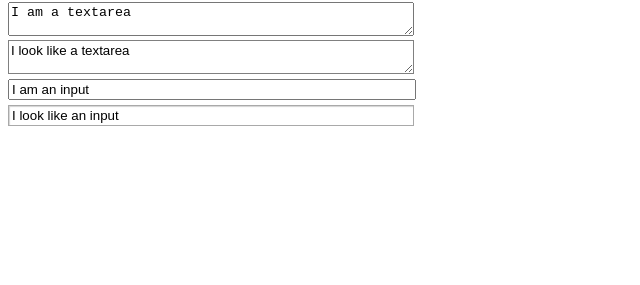
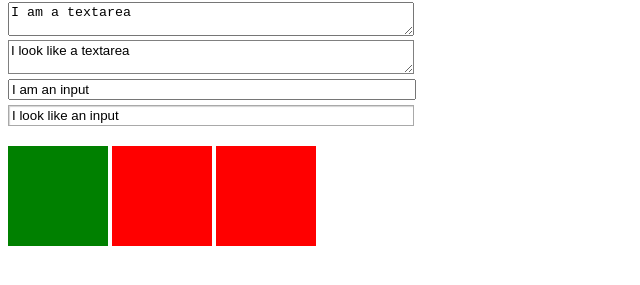
Before and after one commit to SameerMakhija/Todo_Applications, a plain HTML site: page Convert_Div_to_textBox/index.html in a window 1280 px wide. Shown: the part 65-350 px from the top of the page, without its empty margins (0-640 px from the left). Drawn offline with Linux system fonts and the light colour scheme.

Commit message:
Added Custom CheckBox

```diff
--- a/Convert_Div_to_textBox/index.html
+++ b/Convert_Div_to_textBox/index.html
@@ -42,6 +42,21 @@
             padding: 2px 3px;
             width: 398px;
         }
+
+        .whatever{
+            background-color: red;
+            display: inline-block;
+            width: 100px;
+            height: 100px;
+        }
+
+        #checkboxes input[type=checkbox]{
+            display: none;
+        }
+
+        #checkboxes input[type=checkbox]:checked + .whatever{
+            background-color: green;
+        }
     </style>
 </head>
 <body>
@@ -53,5 +68,17 @@
 
     <input value="I am an input" />
     <div id="input" contenteditable>I look like an input</div>
+
+    <!-- http://jsfiddle.net/nicosemp/c3n12ey3/7/ -->
+    <div style="margin-top:20px;">
+        <div id="checkboxes">
+                <input type="checkbox" name="rGroup" value="1" id="r1" checked="checked" />
+                <label class="whatever" for="r1"></label>
+                <input type="checkbox" name="rGroup" value="2" id="r2" />
+                <label class="whatever" for="r2"></label>
+                <input type="checkbox" name="rGroup" value="3" id="r3" />
+                <label class="whatever" for="r3"></label>
+        </div>
+    </div>
 </body>
 </html>
```
